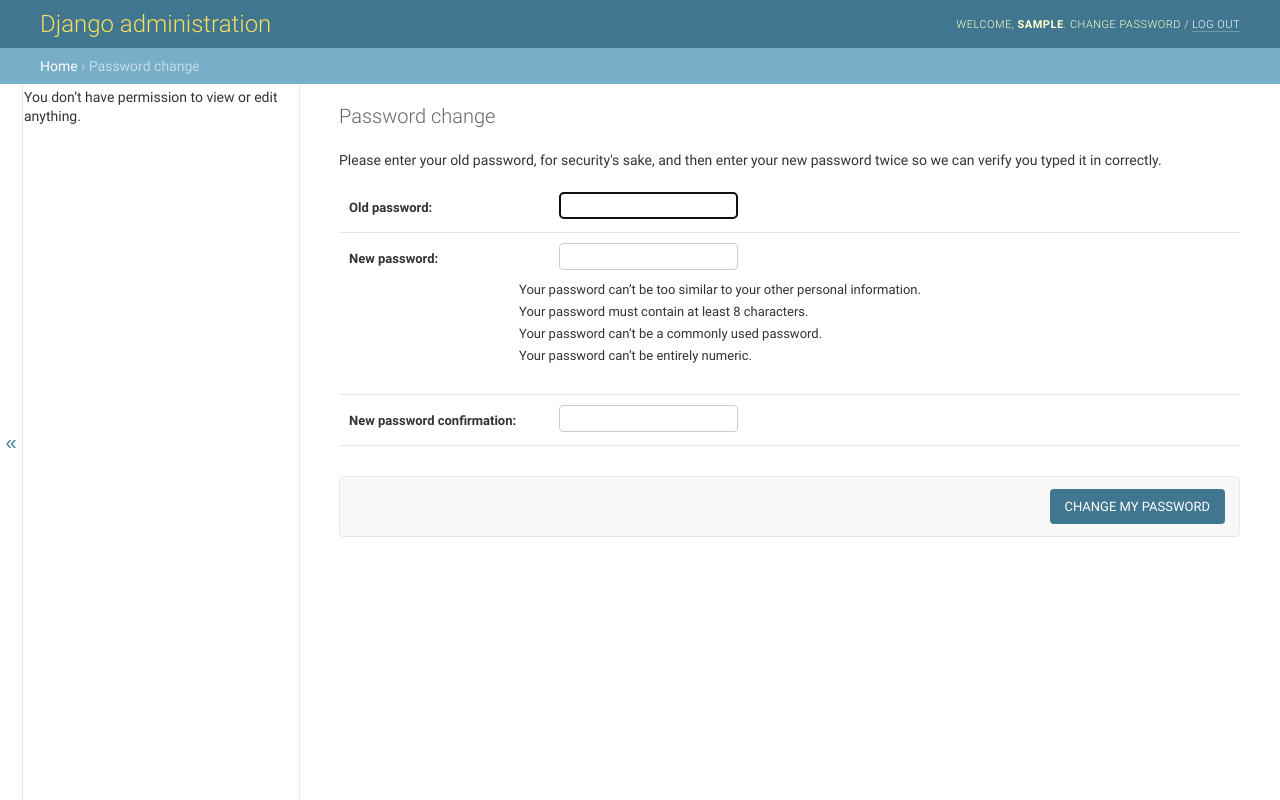
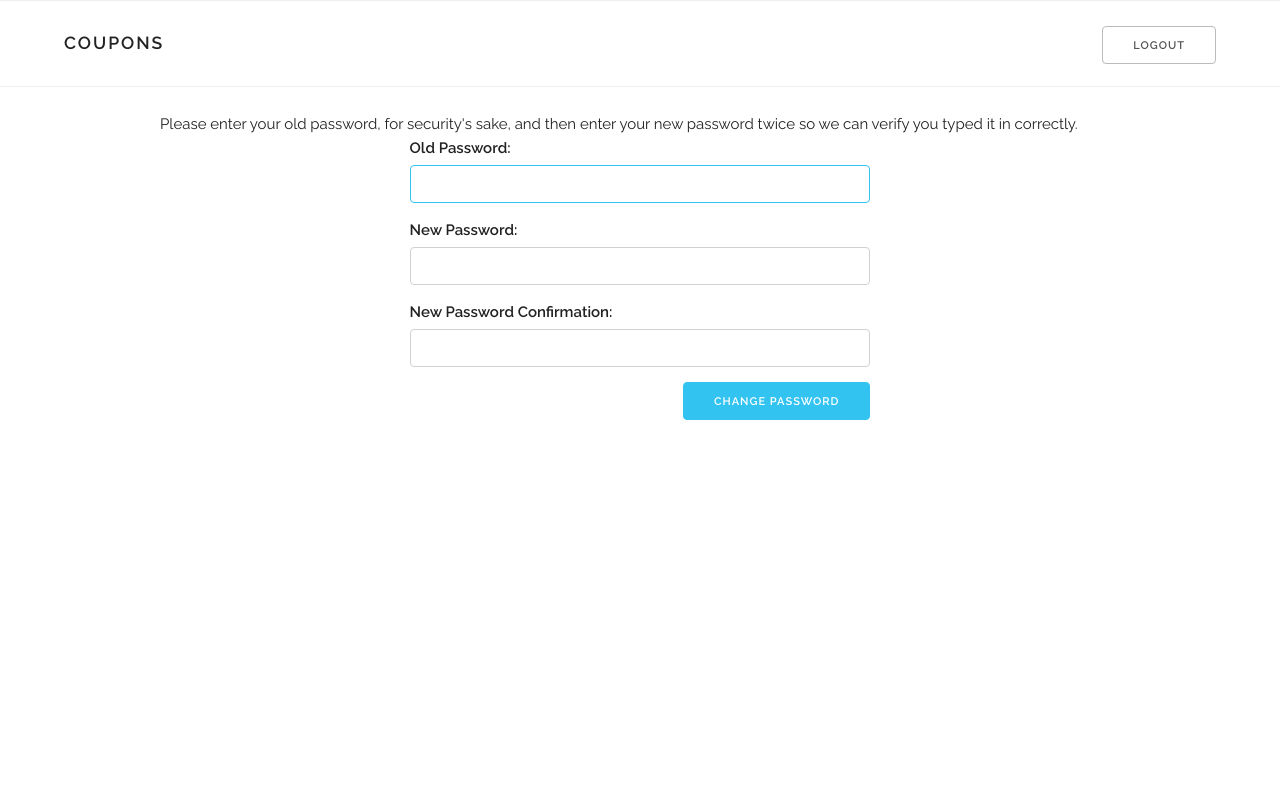
Before and after one commit to diasclive/WSG-Coupons, a Django app: page /admin/password_change/ in a window 1280 px wide. Run offline with Django 3.2, Linux system fonts and the light colour scheme; the visitor is signed in with stand-in values (Sample User, id 1).

Commit message:
Accounts: Update styling on password change templates

```diff
--- a/templates/registration/login.html
+++ b/templates/registration/login.html
@@ -26,14 +26,14 @@
 
 <div class="row">
   <div class="four columns offset-by-four">
-    {{ form.username.label_tag }}
+    <label for="id_username">Username:</label>
     <input class="u-full-width" id="id_username" maxlength="30" name="username" type="text" autofocus required>
   </div>
 </div>
 
 <div class="row">
   <div class="four columns offset-by-four">
-    {{ form.password.label_tag }}
+    <label for="id_password">Password:</label>
     <input class="u-full-width" id="id_password" name="password" type="password" required>
   </div>
 </div>
--- a/templates/registration/password_change_form.html
+++ b/templates/registration/password_change_form.html
@@ -1,61 +1,51 @@
-{% extends "admin/base_site.html" %}
-{% load i18n admin_static %}
-{% block extrastyle %}{{ block.super }}<link rel="stylesheet" type="text/css" href="{% static "admin/css/forms.css" %}" />{% endblock %}
-{% block userlinks %}{% url 'django-admindocs-docroot' as docsroot %}{% if docsroot %}<a href="{{ docsroot }}">{% trans 'Documentation' %}</a> / {% endif %} {% trans 'Change password' %} / <a href="{% url 'admin:logout' %}">{% trans 'Log out' %}</a>{% endblock %}
-{% block breadcrumbs %}
-<div class="breadcrumbs">
-<a href="{% url 'admin:index' %}">{% trans 'Home' %}</a>
-&rsaquo; {% trans 'Password change' %}
+{% extends "base.html" %}
+
+{% block title %}Change Password{% endblock %}
+
+{% block content %}
+<div class="row">
+Please enter your old password, for security's sake, and then enter your new password twice so we can verify you typed it in correctly.
 </div>
-{% endblock %}
-
-{% block title %}{{ title }}{% endblock %}
-{% block content_title %}<h1>{{ title }}</h1>{% endblock %}
-
-{% block content %}<div id="content-main">
 
 <form method="post">{% csrf_token %}
-<div>
 {% if form.errors %}
-    <p class="errornote">
-    {% if form.errors.items|length == 1 %}{% trans "Please correct the error below." %}{% else %}{% trans "Please correct the errors below." %}{% endif %}
-    </p>
+<div class="row">
+  <div class="six columns offset-by-three u-danger">
+  {% if form.errors.items|length == 1 %}Please correct the error below.{% else %}Please correct the errors below.{% endif %}
+  </div>
+</div>
 {% endif %}
 
-
-<p>{% trans "Please enter your old password, for security's sake, and then enter your new password twice so we can verify you typed it in correctly." %}</p>
-
-<fieldset class="module aligned wide">
-
-<div class="form-row">
+<div class="row">
+  <div class="six columns offset-by-three">
+    <label for="id_old_password">Old Password:</label>
+    <input autofocus id="id_old_password" name="old_password" type="password" class="u-full-width" required>
     {{ form.old_password.errors }}
-    {{ form.old_password.label_tag }} {{ form.old_password }}
+  </div>
 </div>
 
-<div class="form-row">
+<div class="row">
+  <div class="six columns offset-by-three">
+    <label for="id_new_password1">New Password:</label>
+    <input id="id_new_password1" name="new_password1" type="password" class="u-full-width" required>
     {{ form.new_password1.errors }}
-    {{ form.new_password1.label_tag }} {{ form.new_password1 }}
-    {% if form.new_password1.help_text %}
-    <p class="help">{{ form.new_password1.help_text|safe }}</p>
-    {% endif %}
+  </div>
 </div>
 
-<div class="form-row">
-{{ form.new_password2.errors }}
-    {{ form.new_password2.label_tag }} {{ form.new_password2 }}
-    {% if form.new_password2.help_text %}
-    <p class="help">{{ form.new_password2.help_text|safe }}</p>
-    {% endif %}
+<div class="row">
+  <div class="six columns offset-by-three">
+    <label for="id_new_password2">New Password Confirmation:</label>
+    <input id="id_new_password2" name="new_password2" type="password" class="u-full-width" required>
+    {{ form.new_password1.errors }}
+  </div>
 </div>
 
-</fieldset>
-
-<div class="submit-row">
-    <input type="submit" value="{% trans 'Change my password' %}" class="default" />
+<div class="row">
+  <div class="six columns offset-by-three">
+    <input type="submit" value="Change Password" class="u-pull-right button-primary" />
+  </div>
 </div>
 
 <script type="text/javascript">document.getElementById("id_old_password").focus();</script>
-</div>
-</form></div>
-
+</form>
 {% endblock %}
```
Also changed, not shown: templates/registration/password_change_done.html (+9 -13 lines).
